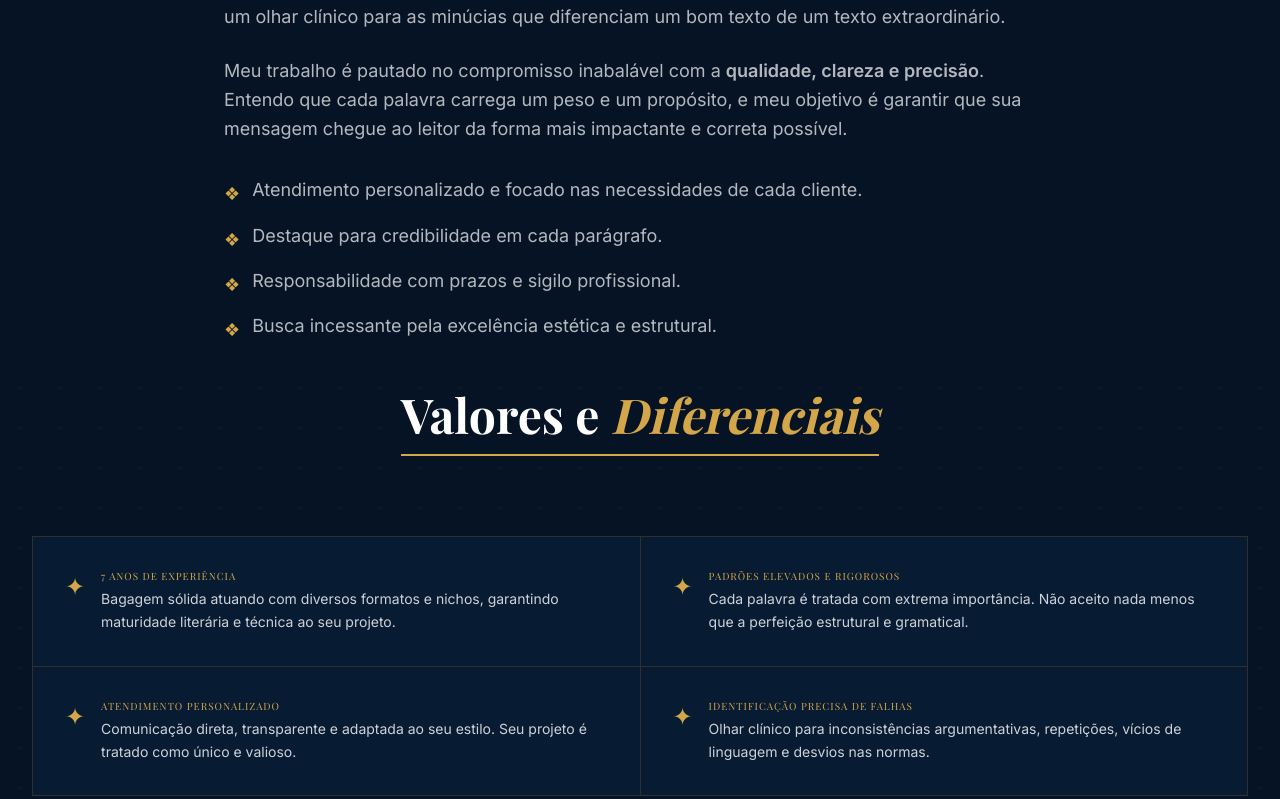
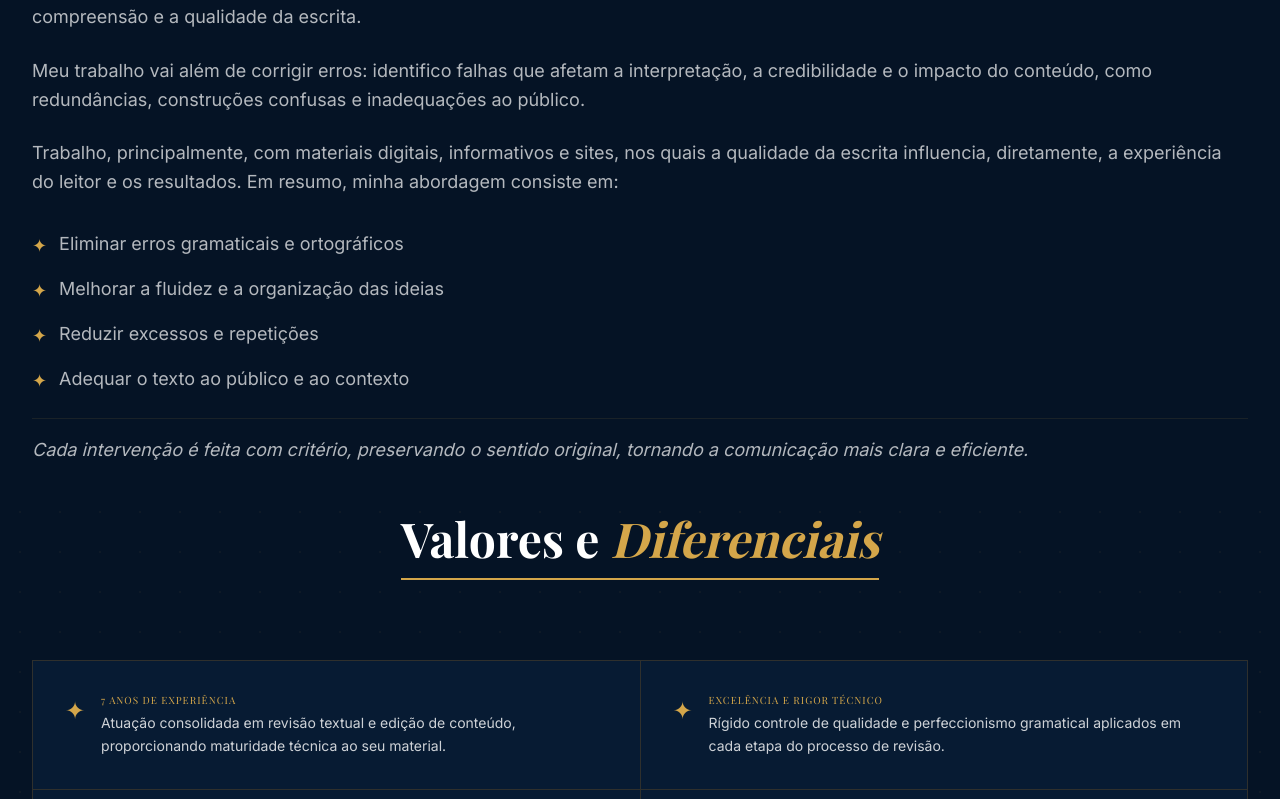
Before and after one commit to jorjefurtado6-lang/Marcos-Possati, a React (Vite) app: page / in a window 1280 px wide. Shown: the part 961-1760 px from the top of the page. Built offline with nearby package versions, Linux system fonts and the light colour scheme; no server answers; the database is empty; a web font is replaced by a local one.

Commit message:
refactor: update professional copy and site navigation
Refine professional description, service offerings, and formatting details. Fix email contact address and update navigation to prioritize direct contact.

```diff
--- a/src/components/About.tsx
+++ b/src/components/About.tsx
@@ -3,14 +3,15 @@ import { motion } from 'motion/react';
 export default function About() {
   return (
     <section id="sobre-mim" className="py-12 bg-[#051325] relative">
-      <div className="max-w-4xl mx-auto px-4 sm:px-6 lg:px-8">
-        <div className="flex flex-col">
+      <div className="max-w-7xl mx-auto px-4 sm:px-6 lg:px-8 w-full">
+        <div className="flex flex-col w-full">
 
           <motion.div
             initial={{ opacity: 0, y: 30 }}
             whileInView={{ opacity: 1, y: 0 }}
             viewport={{ once: true, margin: "-100px" }}
             transition={{ duration: 0.8 }}
+            className="w-full"
           >
             <div className="text-center mb-12">
               <h2 className="text-4xl md:text-5xl font-serif font-bold text-white border-b-2 border-brand-gold pb-4 inline-block">
@@ -18,32 +19,40 @@ export default function About() {
               </h2>
             </div>
 
-            <div className="space-y-6 text-lg text-white/70 font-sans leading-relaxed">
+            <div className="space-y-6 text-lg text-white/70 font-sans leading-relaxed w-full">
               <p className="text-xl text-white font-medium italic opacity-90 font-serif">
-                Profissional especializado em revisão textual, redação acadêmica e edição de conteúdo.
+                Revisor de textos, formado em Letras (Português/Inglês), focado em clareza, fluidez e correção gramatical.
               </p>
 
               <p>
-                Com <strong className="text-brand-gold">mais de 7 anos de experiência</strong> atuando no mercado de produção de conteúdo, desenvolvi um olhar clínico para as minúcias que diferenciam um bom texto de um texto extraordinário.
+                Tenho <strong className="text-brand-gold">mais de 7 anos de experiência</strong> em análise e aprimoramento textual, atribuindo um olhar técnico a problemas que comprometem a compreensão e a qualidade da escrita.
               </p>
 
               <p>
-                Meu trabalho é pautado no compromisso inabalável com a <strong>qualidade, clareza e precisão</strong>. Entendo que cada palavra carrega um peso e um propósito, e meu objetivo é garantir que sua mensagem chegue ao leitor da forma mais impactante e correta possível.
+                Meu trabalho vai além de corrigir erros: identifico falhas que afetam a interpretação, a credibilidade e o impacto do conteúdo, como redundâncias, construções confusas e inadequações ao público.
+              </p>
+
+              <p>
+                Trabalho, principalmente, com materiais digitais, informativos e sites, nos quais a qualidade da escrita influencia, diretamente, a experiência do leitor e os resultados. Em resumo, minha abordagem consiste em:
               </p>
 
               <ul className="mt-8 space-y-4">
                 {[
-                  'Atendimento personalizado e focado nas necessidades de cada cliente.',
-                  'Destaque para credibilidade em cada parágrafo.',
-                  'Responsabilidade com prazos e sigilo profissional.',
-                  'Busca incessante pela excelência estética e estrutural.'
+                  'Eliminar erros gramaticais e ortográficos',
+                  'Melhorar a fluidez e a organização das ideias',
+                  'Reduzir excessos e repetições',
+                  'Adequar o texto ao público e ao contexto'
                 ].map((item, i) => (
                   <li key={i} className="flex items-start">
-                    <span className="text-brand-gold mr-3 transform translate-y-1">❖</span>
+                    <span className="text-brand-gold mr-3 transform translate-y-0.5">✦</span>
                     <span>{item}</span>
                   </li>
                 ))}
               </ul>
+
+              <p className="pt-4 border-t border-brand-gold/10 italic">
+                Cada intervenção é feita com critério, preservando o sentido original, tornando a comunicação mais clara e eficiente.
+              </p>
             </div>
 
 
--- a/src/components/Differentials.tsx
+++ b/src/components/Differentials.tsx
@@ -4,23 +4,23 @@ import { Clock, ShieldCheck, HeartHandshake, Eye } from 'lucide-react';
 const differentials = [
   {
     icon: <Clock className="w-10 h-10 text-brand-gold" strokeWidth={1.5} />,
-    title: "7 Anos de Experiência",
-    description: "Bagagem sólida atuando com diversos formatos e nichos, garantindo maturidade literária e técnica ao seu projeto."
+    title: "7 anos de experiência",
+    description: "Atuação consolidada em revisão textual e edição de conteúdo, proporcionando maturidade técnica ao seu material."
   },
   {
     icon: <ShieldCheck className="w-10 h-10 text-brand-gold" strokeWidth={1.5} />,
-    title: "Padrões Elevados e Rigorosos",
-    description: "Cada palavra é tratada com extrema importância. Não aceito nada menos que a perfeição estrutural e gramatical."
+    title: "Excelência e rigor técnico",
+    description: "Rígido controle de qualidade e perfeccionismo gramatical aplicados em cada etapa do processo de revisão."
   },
   {
     icon: <HeartHandshake className="w-10 h-10 text-brand-gold" strokeWidth={1.5} />,
-    title: "Atendimento Personalizado",
-    description: "Comunicação direta, transparente e adaptada ao seu estilo. Seu projeto é tratado como único e valioso."
+    title: "Compromisso absoluto",
+    description: "Foco total na qualidade, clareza e eficiência da comunicação, zelando pela integridade da sua mensagem."
   },
   {
     icon: <Eye className="w-10 h-10 text-brand-gold" strokeWidth={1.5} />,
-    title: "Identificação Precisa de Falhas",
-    description: "Olhar clínico para inconsistências argumentativas, repetições, vícios de linguagem e desvios nas normas."
+    title: "Identificação precisa de falhas",
+    description: "Diagnóstico certeiro de desvios gramaticais, inconsistências estruturais e inadequações estilísticas."
   }
 ];
 
--- a/src/components/Footer.tsx
+++ b/src/components/Footer.tsx
@@ -33,9 +33,9 @@ export default function Footer() {
                 </a>
               </li>
               <li>
-                <a href="mailto:marcopossati@hotmail.com" className="flex items-center gap-3 hover:text-brand-gold transition-colors">
+                <a href="mailto:marcospossati@hotmail.com" className="flex items-center gap-3 hover:text-brand-gold transition-colors">
                   <Mail className="w-4 h-4 text-brand-gold" />
-                  <span>marcopossati@hotmail.com</span>
+                  <span>marcospossati@hotmail.com</span>
                 </a>
               </li>
             </ul>
--- a/src/components/Navbar.tsx
+++ b/src/components/Navbar.tsx
@@ -7,8 +7,8 @@ const navLinks = [
   { name: 'Diferenciais', href: '/#diferenciais' },
   { name: 'Pacotes', href: '/#pacotes' },
   { name: 'Serviços', href: '/#servicos' },
-  { name: 'Portfólio', href: '/#portfolio' },
-  { name: 'Depoimentos', href: '/#depoimentos' },
+  { name: 'Meus Trabalhos', href: '/#portfolio' },
+  { name: 'Contato', href: 'https://wa.me/5511978711905', target: '_blank', rel: 'noopener noreferrer' },
 ];
 
 export default function Navbar() {
@@ -47,6 +47,8 @@ export default function Navbar() {
                 <a
                   key={link.name}
                   href={link.href}
+                  target={link.target}
+                  rel={link.rel}
                   className="hover:text-brand-gold transition-colors"
                 >
                   {link.name}
@@ -93,6 +95,8 @@ export default function Navbar() {
                 <a
                   key={link.name}
                   href={link.href}
+                  target={link.target}
+                  rel={link.rel}
                   onClick={() => setIsMobileMenuOpen(false)}
                   className="text-xl font-serif text-white hover:text-brand-gold transition-colors"
                 >
--- a/src/components/Services.tsx
+++ b/src/components/Services.tsx
@@ -4,33 +4,28 @@ import { PenTool, CheckSquare, AlignLeft, BookOpen, FileText, Subtitles } from '
 const services = [
   {
     icon: <PenTool className="w-8 h-8 text-brand-navy" strokeWidth={1.5} />,
-    title: "Redação Corporativa",
-    description: "Criação de artigos, e-books e copys persuasivas alinhadas à voz da sua marca."
+    title: "Redação",
+    description: "Criação de artigos para blogs, portais de notícias, sites institucionais, conteúdos informativos, textos acadêmicos e materiais personalizados, de acordo com a necessidade do cliente."
   },
   {
     icon: <CheckSquare className="w-8 h-8 text-brand-navy" strokeWidth={1.5} />,
     title: "Revisão Textual",
-    description: "Correção ortográfica, gramatical e sintática, garantindo fluidez e coesão."
-  },
-  {
-    icon: <AlignLeft className="w-8 h-8 text-brand-navy" strokeWidth={1.5} />,
-    title: "Padronização",
-    description: "Ajuste de textos para uma linguagem uniforme, respeitando guias de estilo."
+    description: "Correção gramatical, garantindo clareza, coerência, coesão e qualidade profissional ao texto."
   },
   {
     icon: <BookOpen className="w-8 h-8 text-brand-navy" strokeWidth={1.5} />,
-    title: "Normas ABNT",
-    description: "Formatação rigorosa de TCCs, monografias, dissertações e artigos acadêmicos."
+    title: "Padronização ABNT",
+    description: "Adequação de trabalhos acadêmicos às normas da ABNT, incluindo formatação, citações, referências, sumário, paginação e demais elementos exigidos."
   },
   {
     icon: <FileText className="w-8 h-8 text-brand-navy" strokeWidth={1.5} />,
     title: "Edição de Textos",
-    description: "Reestruturação profunda para melhorar a clareza, impacto e ritmo da leitura."
+    description: "Reestruturação e aprimoramento de conteúdos para melhorar a organização, fluidez, legibilidade, estilo e adequação ao público-alvo."
   },
   {
     icon: <Subtitles className="w-8 h-8 text-brand-navy" strokeWidth={1.5} />,
     title: "Legendagem",
-    description: "Transcrição e criação de legendas precisas e sincronizadas para vídeos."
+    description: "Criação e sincronização de legendas para vídeos, aulas, palestras, entrevistas, conteúdos institucionais e materiais para redes sociais."
   }
 ];
 
--- a/src/components/Testimonials.tsx
+++ b/src/components/Testimonials.tsx
@@ -9,19 +9,19 @@ const defaultTestimonials = [
     id: '1',
     quote: "Trabalhar com o Marcos foi excelente. Ele elaborou conteúdos complexos com uma grande atenção aos detalhes. Os textos têm fluidez, clareza e são muito bem elaborados.",
     author: "Ana Paula R.",
-    role: "Gestora de Conteúdo"
+    role: ""
   },
   {
     id: '2',
-    quote: "Excelente trabalho na revisão do meu livro. Muito profissional! Captou perfeitamente a voz da obra sem cometer interferências indevidas. Recomendo fortemente para autores.",
+    quote: "Excelente trabalho na revisão do meu livro. Muito profissional!",
     author: "Marcos S. A.",
-    role: "Escritor Independente"
+    role: ""
   },
   {
     id: '3',
-    quote: "Atendimento rápido, edição impecável e compromisso com o prazo. Melhorou significativamente a qualidade e a conversão dos meus textos institucionais. Recomendo!",
+    quote: "Atendimento rápido e edição impecável. Recomendo!",
     author: "Carla D. M.",
-    role: "Diretora de Marketing"
+    role: ""
   }
 ];
 
@@ -74,7 +74,9 @@ export default function Testimonials() {
               </p>
               <div>
                 <p className="text-[#071B33] font-bold text-[10px] uppercase tracking-widest">— {items[currentIndex]?.author}</p>
-                <p className="text-brand-navy/50 text-xs font-sans mt-1">{items[currentIndex]?.role}</p>
+                {items[currentIndex]?.role && (
+                  <p className="text-brand-navy/50 text-xs font-sans mt-1">{items[currentIndex]?.role}</p>
+                )}
               </div>
             </motion.div>
           </AnimatePresence>
```
Also changed, not shown: src/pages/ProjectPage.tsx (+51 -2 lines).
